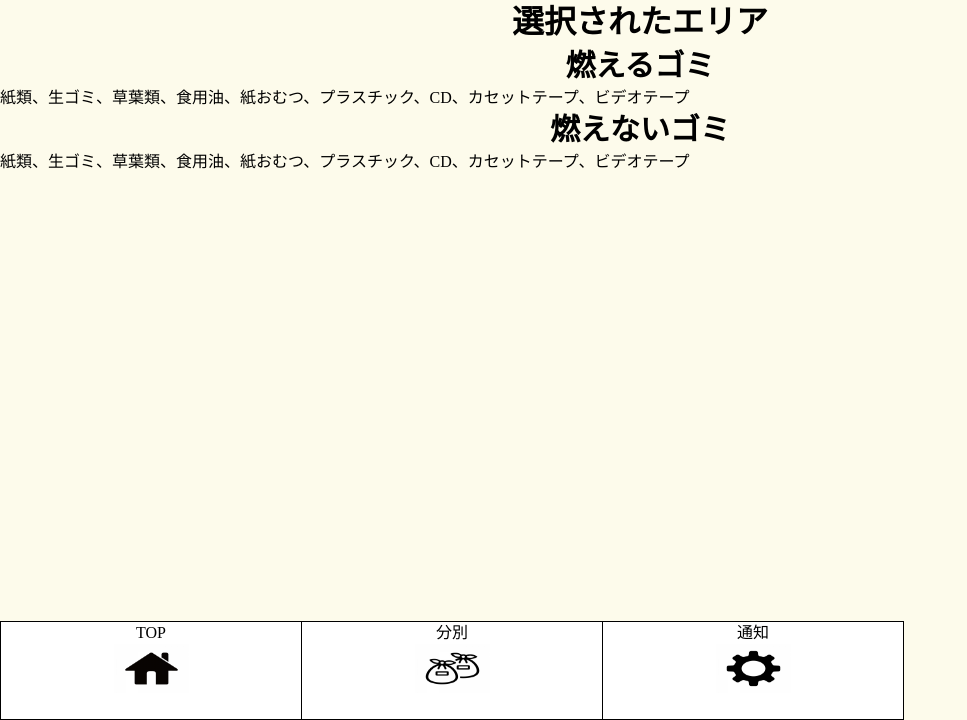
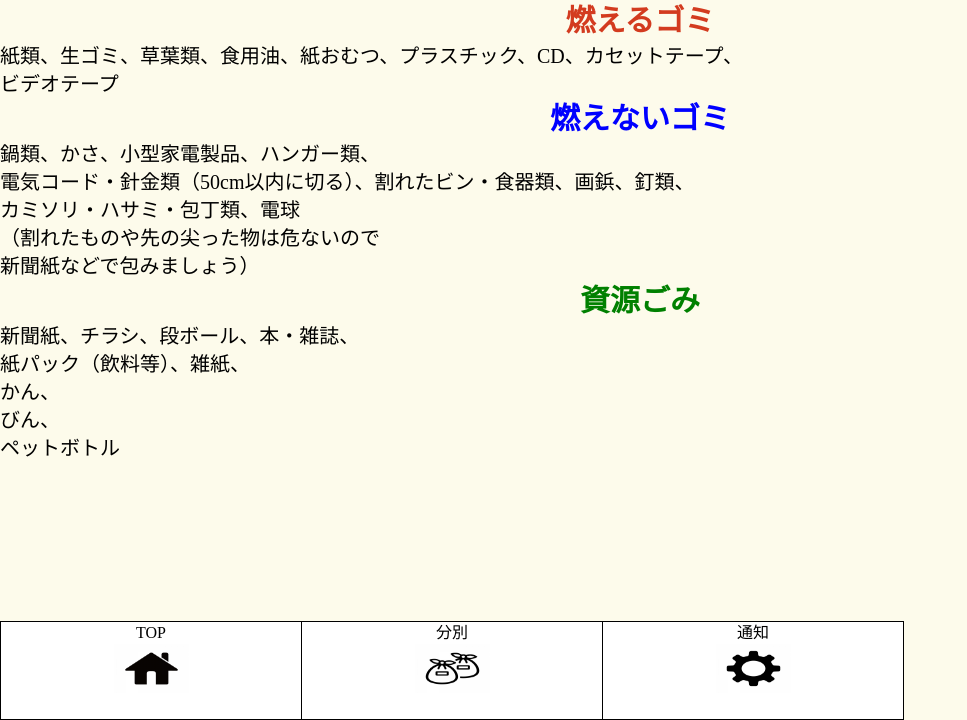
Before and after one commit to YutoGIma/gomidasi, a Flask app: template templates/page5.html in a window 1280 px wide. Shown: the part 80-800 px from the top of the page, without its empty margins (0-967 px from the left). Run offline with Flask 2, Linux system fonts and the light colour scheme; the template is opened without the code that fills it, so the values that code supplies are empty.

Commit message:
font-family　修正

```diff
--- a/static/css/style.css
+++ b/static/css/style.css
@@ -26,7 +26,7 @@ img {
 }
 .city_select{
     text-align:center;
-    font-family: Hiragino Maru Gothic ProN;
+
 }
 .city_select h1{
     font-size:45px;
@@ -54,7 +54,7 @@ img {
 }
 
 .city_menu a{
-    font-family: Hiragino Maru Gothic ProN;
+
     font-size: 35px;
     display: block;
     text-align: center;
@@ -73,6 +73,7 @@ img {
 body{
     background-color:rgb(253,251,235);
     margin-bottom:80px;
+    font-family:font-family: 'ヒラギノ角ゴシック','Hiragino Sans','Arial','ヒラギノ丸ゴ ProN','Hiragino Maru Gothic ProN','ＭＳ ゴシック',sans-serif;
 }
 header{
     background-color: rgb(242,163,105);
@@ -176,7 +177,7 @@ header h1{
 }
 
 .no_case{
-    font-family: Hiragino Maru Gothic ProN;
+
     margin: 10px 10px;
     border-bottom: 5px black solid;
     display: inline-block;
@@ -185,17 +186,17 @@ header h1{
 }
 
 .contents{
-    font-family: Hiragino Maru Gothic ProN;
+
     margin: 30px 10px;
 }
 
 .tell{
-    font-family: Hiragino Maru Gothic ProN;
+
     margin: 10px 10px;
 
 }
 .city_hall{
-    font-family: Hiragino Maru Gothic ProN;
+
     margin-left: 10px;
     color:#D33B1F;
 }
@@ -207,30 +208,64 @@ text-align: center;
 }
 
 .frammable {
-font-family: Hiragino Maru Gothic ProN;
+
+font-size: 30px;
+font-weight: 700;
+text-align: center;
+color: #D33B1F;
+
+}
+.frammable_items {
+    font-size: 20px;
+}
+
+.nonframmable {
+
+font-size: 30px;
+font-weight: 700;
+text-align: center;
+color :blue;
+
+}
+.nonframmable_items {
+    font-size: 20px;
+}
+
+
+.recycle {
+
+    font-size: 30px;
+    font-weight: 700;
+    text-align: center;
+    color: green;
+}
+.recycle_items {
+    font-size: 20px;
+}
+
+/*ここから　page6のCSS*/
+ .recycle h2 {
+   color: green;
+
 font-size: 30px;
 font-weight: 700;
 text-align: center;
 
-}
 
-.nonframmable {
-font-family: Hiragino Maru Gothic ProN;
-font-size: 30px;
-font-weight: 700;
-text-align: center;
+ }
+ .recycle_item {
+     font-size: 20px;
 
-}
-
-/*ここから　page5のCSS*/
- .recycle h2 {
-  text-align: center;
-  font-size: 40px;
-  color: green;
-
+     color: black;
  }
 .howtoseparate h1 {
     color:#D33B1F;
-    font-size: 40px;
+    font-size: 30px;
 
+    font-weight: 700;
+    text-align: center;
 }
+.separation {
+
+    font-size: 20px;
+}
--- a/templates/page5.html
+++ b/templates/page5.html
@@ -5,11 +5,12 @@
     <meta http-equiv="X-UA-Compatible" content="IE=edge">
     <meta name="viewport" content="width=device-width, initial-scale=1.0">
     <link rel="stylesheet" href="../static/css/style.css">
-    <title>ゴミ分別表</title>
+    <title>ゴミ出し通知サービス</title>
 </head>
 <body>
    <header>
-    <h1>今日はゴミの日</h1>
+       <h1>今日はゴミの日</h1>
+
     <div class="gomisc">
         <tr>
         <td><input type="text" placeholder="ゴミの分別を検索" class="gomi_in" size="12"></td>
@@ -22,13 +23,21 @@
 
 
       <main>
-     <h1 class="selectedarea">選択されたエリア</h1>
+          <div class="selected_area">
+              <a href=""></a>
+          </div>
+
 
      <div class="frammable">燃えるゴミ</div>
-     <p>紙類、生ゴミ、草葉類、食用油、紙おむつ、プラスチック、CD、カセットテープ、ビデオテープ</p>
+     <p class="frammable_items">紙類、生ゴミ、草葉類、食用油、紙おむつ、プラスチック、CD、カセットテープ、<br>ビデオテープ</p>
 
      <div class="nonframmable">燃えないゴミ</div>
-     <p>紙類、生ゴミ、草葉類、食用油、紙おむつ、プラスチック、CD、カセットテープ、ビデオテープ</p>
+     <p class="nonframmable_items">鍋類、かさ、小型家電製品、ハンガー類、<br>電気コード・針金類（50cm以内に切る）、割れたビン・食器類、画鋲、釘類、<br>カミソリ・ハサミ・包丁類、電球<br>（割れたものや先の尖った物は危ないので<br>新聞紙などで包みましょう）</p>
+     <div class="recycle">資源ごみ</div>
+     <p class="recycle_items">新聞紙、チラシ、段ボール、本・雑誌、<br>紙パック（飲料等）、雑紙、<br>かん、<br>びん、<br>ペットボトル</p>
+
+
+
 
 
 
```
Also changed, not shown: templates/page6.html (+3 -6 lines).
